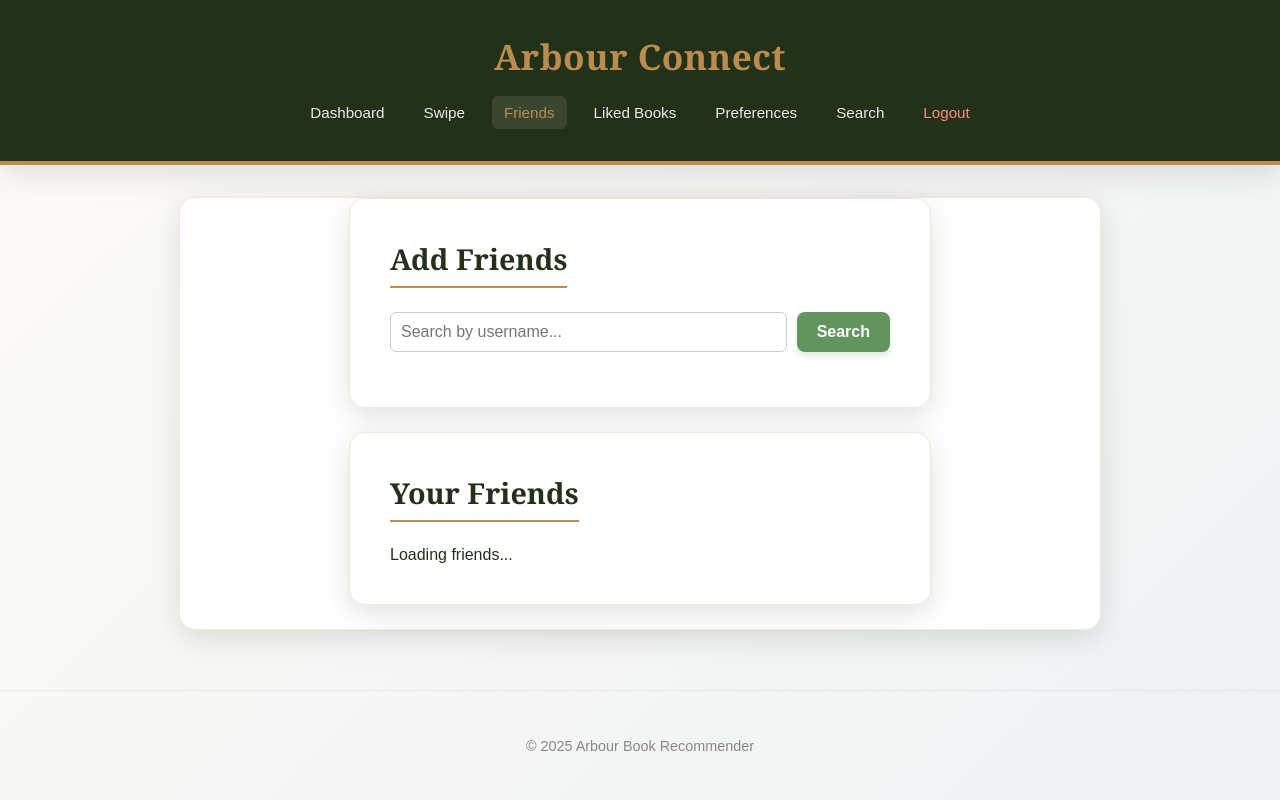
After one commit to X-14/arbour-book-swiper, a Flask app: page /friends in a window 1280 px wide. The commit adds this page. Run offline with Flask 3, Linux system fonts and the light colour scheme; parts of the project's set-up code (start-up, migrations or seed data) failed here and were passed over; some libraries are stand-ins or nearby versions.

Commit message:
Add Friends feature and Unlike functionality

```diff
--- a/app.py
+++ b/app.py
@@ -7,7 +7,12 @@ import numpy as np
 import sys
 import os
 
-from firebase_dal import get_user_swipes, add_user_swipe, get_user_preferences, get_user_liked_book_ids, save_user_preferences, get_user_disliked_book_ids
+from firebase_dal import (
+    get_user_swipes, add_user_swipe, get_user_preferences,
+    get_user_liked_book_ids, save_user_preferences, get_user_disliked_book_ids,
+    search_users_by_username, send_friend_request, answer_friend_request,
+    get_friend_requests, get_friends, get_friends_preferences_data, remove_user_swipe
+)
 
 # --- CONFIGURATION ---
 app = Flask(__name__)
@@ -82,7 +87,7 @@ def get_recommendations_sorted_by_preference(user_genres, history_list, limit=10
 
     return all_scores[:limit]
 
-def get_recommendation_from_model(current_book_id, history_list, user_genres=None, liked_book_ids=None, disliked_book_ids=None):
+def get_recommendation_from_model(current_book_id, history_list, user_genres=None, liked_book_ids=None, disliked_book_ids=None, friends_genres=None, friends_liked_books=None):
     """
     Finds the next unread book.
     Incorporates:
@@ -162,12 +167,22 @@ def get_recommendation_from_model(current_book_id, history_list, user_genres=Non
         if book_author in disliked_authors:
             score -= 0.15
 
-        # 6. PENALTY: Similar to Disliked Title (-10%)
         if len(title_lower) > 5:
             for d_title in disliked_titles:
                  if len(d_title) > 5 and (d_title in title_lower or title_lower in d_title):
                     score -= 0.10
                     break
+
+        # 7. Boost: Friend Recommendations (+10%)
+        # If a friend liked this book
+        if friends_liked_books and str(rec_id) in friends_liked_books:
+             score += 0.10
+
+        # 8. Boost: Friend Genre Match (+5%)
+        # If the book matches a genre your friends like (social proof)
+        if friends_genres:
+            f_genre_score = calculate_preference_score(book.get('genres', ''), friends_genres)
+            score += f_genre_score * 0.05
 
         enhanced_scores.append((rec_id, score))
 
@@ -324,8 +339,12 @@ def handle_swipe():
     # 5. GET DISLIKED BOOKS (for Penalties)
     disliked_book_ids = get_user_disliked_book_ids(user_id)
 
-    # 6. AI: Get next recommendation
-    next_book_data = get_recommendation_from_model(current_book_id, history_list, user_genres, liked_book_ids, disliked_book_ids)
+    # 6. GET FRIENDS DATA
+    friends_list = get_friends(user_id)
+    friends_genres, friends_liked_books = get_friends_preferences_data(friends_list) if friends_list else ([], [])
+
+    # 7. AI: Get next recommendation
+    next_book_data = get_recommendation_from_model(current_book_id, history_list, user_genres, liked_book_ids, disliked_book_ids, friends_genres, friends_liked_books)
 
     return jsonify(next_book_data), 200
 
@@ -336,6 +355,99 @@ def liked():
 @app.route("/search")
 def search():
     return render_template('search.html')
+
+@app.route("/friends")
+def friends():
+    return render_template('friends.html')
+
+# --- FRIENDS API ---
+
+@app.route('/api/users/search', methods=['GET'])
+def search_users_api():
+    query = request.args.get('q', '')
+    if not query:
+        return jsonify([])
+    results = search_users_by_username(query)
+    return jsonify(results)
+
+@app.route('/api/friends/request', methods=['POST'])
+def send_request_api():
+    data = request.get_json()
+    from_uid = data.get('from_uid')
+    to_uid = data.get('to_uid')
+
+    if not from_uid or not to_uid:
+        return jsonify({'error': 'Missing user IDs'}), 400
+
+    success, msg = send_friend_request(from_uid, to_uid)
+    if success:
+        return jsonify({'message': msg}), 200
+    else:
+        return jsonify({'error': msg}), 400
+
+@app.route('/api/friends/respond', methods=['POST'])
+def respond_request_api():
+    data = request.get_json()
+    request_id = data.get('request_id')
+    status = data.get('status') # 'accepted' or 'rejected'
+
+    if not request_id or status not in ['accepted', 'rejected']:
+        return jsonify({'error': 'Invalid request'}), 400
+
+    answer_friend_request(request_id, status)
+    return jsonify({'success': True}), 200
+
+@app.route('/api/friends', methods=['GET'])
+def get_friends_data():
+    user_id = request.args.get('user_id')
+    if not user_id:
+        return jsonify({'error': 'User ID required'}), 400
+
+    friends = get_friends(user_id)
+    requests = get_friend_requests(user_id)
+
+    # Enrich friend data with names (we need to fetch them)
+    # Ideally DAL should handle this but we'll do quick enrichment here or DAL
+    # Let's trust DAL gave us IDs, we need names.
+    # Actually, for MVP, we need names.
+    # Let's assume frontend will fetch details or we update DAL to return objects.
+    # The DAL `get_friends` returns IDs. We should probably update it to return objects or fetch here.
+    # Let's Update DAL or fetch here.
+    # fetching here...
+
+    friend_details = []
+    # This loop is inefficient but fine for MVP (<100 friends)
+    from firebase_dal import db # Need DB access or helper
+    users_ref = db.collection('users')
+
+    for fid in friends:
+        doc = users_ref.document(fid).get()
+        if doc.exists:
+            d = doc.to_dict()
+            friend_details.append({
+                'user_id': fid,
+                'username': d.get('username') or d.get('displayName', 'Unknown')
+            })
+
+    return jsonify({
+        'friends': friend_details,
+        'requests': requests
+    })
+
+@app.route('/api/unlike', methods=['POST'])
+def unlike_book():
+    data = request.get_json()
+    user_id = data.get('user_id')
+    book_id = data.get('book_id')
+
+    if not user_id or not book_id:
+        return jsonify({'error': 'Missing data'}), 400
+
+    success = remove_user_swipe(user_id, book_id)
+    if success:
+        return jsonify({'success': True}), 200
+    else:
+        return jsonify({'error': 'Swipe not found'}), 404
 
 def calculate_book_score(book, user_genres, liked_authors=None, liked_titles=None, avg_similarity=0.1):
     """
--- /dev/null
+++ b/static/js/friends.js
@@ -0,0 +1,154 @@
+import { initializeApp } from "https://www.gstatic.com/firebasejs/10.13.1/firebase-app.js";
+import { getAuth, onAuthStateChanged, signOut } from "https://www.gstatic.com/firebasejs/10.13.1/firebase-auth.js";
+
+const firebaseConfig = {
+    apiKey: "AIzaSyDTUuPffjD2WeQC7MDlFKBCOcRAmREjWJs",
+    authDomain: "booktinder-fb868.firebaseapp.com",
+    projectId: "booktinder-fb868",
+    storageBucket: "booktinder-fb868.firebasestorage.app",
+    messagingSenderId: "660028415634",
+    appId: "1:660028415634:web:c078752bb53502afcc904b",
+    measurementId: "G-1WB2RYS3XB"
+};
+
+const app = initializeApp(firebaseConfig);
+const auth = getAuth(app);
+
+// AUTH STATE & LOAD
+onAuthStateChanged(auth, async (user) => {
+    if (user) {
+        document.getElementById("navSwipe").href = `/recommendation?user_id=${user.uid}`;
+        loadFriendsData(user.uid);
+    } else {
+        window.location.href = "/";
+    }
+});
+
+document.getElementById("logoutBtn").addEventListener("click", () => {
+    signOut(auth).then(() => window.location.href = "/");
+});
+
+// SEARCH USERS
+document.getElementById("searchBtn").addEventListener("click", async () => {
+    const query = document.getElementById("userSearchInput").value.trim();
+    if (!query) return;
+
+    const resultsContainer = document.getElementById("searchResults");
+    resultsContainer.innerHTML = "Searching...";
+
+    try {
+        const res = await fetch(`/api/users/search?q=${encodeURIComponent(query)}`);
+        const users = await res.json();
+
+        if (users.length === 0) {
+            resultsContainer.innerHTML = "No users found.";
+            return;
+        }
+
+        const currentUser = auth.currentUser;
+
+        resultsContainer.innerHTML = users.map(u => {
+            if (currentUser && u.user_id === currentUser.uid) return ''; // Don't show self
+
+            return `
+            <div style="display: flex; justify-content: space-between; align-items: center; padding: 10px; border-bottom: 1px solid #eee;">
+                <span>${u.username}</span>
+                <button onclick="window.sendRequest('${u.user_id}')" class="btn" style="width: auto; padding: 5px 10px; font-size: 0.8rem;">Add Friend</button>
+            </div>
+            `;
+        }).join("");
+
+    } catch (e) {
+        console.error(e);
+        resultsContainer.innerHTML = "Error searching users.";
+    }
+});
+
+// SEND REQUEST
+window.sendRequest = async (toUid) => {
+    const user = auth.currentUser;
+    if (!user) return;
+
+    try {
+        const res = await fetch('/api/friends/request', {
+            method: 'POST',
+            headers: { 'Content-Type': 'application/json' },
+            body: JSON.stringify({
+                from_uid: user.uid,
+                to_uid: toUid
+            })
+        });
+
+        const data = await res.json();
+        if (res.ok) {
+            alert("Request sent!");
+        } else {
+            alert(data.error || "Failed to send request.");
+        }
+    } catch (e) {
+        alert("Error sending request.");
+    }
+};
+
+// LOAD FRIENDS & REQUESTS
+async function loadFriendsData(userId) {
+    try {
+        const res = await fetch(`/api/friends?user_id=${userId}`);
+        const data = await res.json();
+
+        // RENDER REQUESTS
+        const reqList = document.getElementById("requestsList");
+        const reqSection = document.getElementById("requestsSection");
+
+        if (data.requests && data.requests.length > 0) {
+            reqSection.style.display = 'block';
+            reqList.innerHTML = data.requests.map(r => `
+                <div style="display: flex; justify-content: space-between; align-items: center; padding: 10px; background: #fff8e1; margin-bottom: 5px; border-radius: 6px;">
+                    <span><b>${r.sender_username}</b> wants to be friends.</span>
+                    <div>
+                        <button onclick="window.respondRequest('${r.id}', 'accepted')" class="btn" style="width: auto; background: #4caf50; padding: 5px 10px; margin-right: 5px;">Accept</button>
+                        <button onclick="window.respondRequest('${r.id}', 'rejected')" class="btn" style="width: auto; background: #f44336; padding: 5px 10px;">Decline</button>
+                    </div>
+                </div>
+            `).join("");
+        } else {
+            reqSection.style.display = 'none';
+        }
+
+        // RENDER FRIENDS
+        const friendsList = document.getElementById("friendsList");
+        if (data.friends && data.friends.length > 0) {
+            friendsList.innerHTML = data.friends.map(f => `
+                <div style="padding: 10px; border-bottom: 1px solid #eee;">
+                    <span style="font-weight: 600;">${f.username}</span>
+                </div>
+            `).join("");
+        } else {
+            friendsList.textContent = "No friends yet. Search for someone above!";
+        }
+
+    } catch (e) {
+        console.error(e);
+    }
+}
+
+// RESPOND TO REQUEST
+window.respondRequest = async (reqId, status) => {
+    try {
+        const res = await fetch('/api/friends/respond', {
+            method: 'POST',
+            headers: { 'Content-Type': 'application/json' },
+            body: JSON.stringify({ request_id: reqId, status: status })
+        });
+
+        if (res.ok) {
+            // Reload
+            const user = auth.currentUser;
+            if (user) loadFriendsData(user.uid);
+        } else {
+            alert("Error responding.");
+        }
+    } catch (e) {
+        console.error(e);
+    }
+};
--- /dev/null
+++ b/templates/friends.html
@@ -0,0 +1,68 @@
+<!DOCTYPE html>
+<html lang="en">
+
+<head>
+    <meta charset="UTF-8">
+    <meta name="viewport" content="width=device-width, initial-scale=1.0">
+    <title>Friends • Arbour</title>
+    <link rel="stylesheet" href="{{ url_for('static', filename='css/arbour.css') }}">
+    <script type="module" src="{{ url_for('static', filename='js/friends.js') }}" defer></script>
+</head>
+
+<body>
+
+    <header class="brand">
+        <div class="brand__inner">
+            <h1>Arbour Connect</h1>
+            <div class="nav-bar">
+                <a href="/home">Dashboard</a>
+                <a href="#" id="navSwipe">Swipe</a>
+                <a href="/friends" class="active">Friends</a>
+                <a href="/liked">Liked Books</a>
+                <a href="/preferences">Preferences</a>
+                <a href="/search">Search</a>
+                <a href="#" id="logoutBtn" style="color: #ff8a80;">Logout</a>
+            </div>
+        </div>
+    </header>
+
+    <main>
+        <div class="container dashboard">
+
+            <!-- FRIEND REQUESTS SECTION -->
+            <div class="card section" id="requestsSection" style="display:none;">
+                <h3 class="card__title">Friend Requests</h3>
+                <div id="requestsList"></div>
+            </div>
+
+            <!-- ADD FRIEND SECTION -->
+            <div class="card section">
+                <h3 class="card__title">Add Friends</h3>
+                <div style="display: flex; gap: 10px; margin-bottom: 15px;">
+                    <input type="text" id="userSearchInput" placeholder="Search by username..."
+                        style="flex: 1; padding: 10px; border: 1px solid #ccc; border-radius: 6px;">
+                    <button id="searchBtn" class="btn" style="width: auto; padding: 0 20px;">Search</button>
+                </div>
+                <div id="searchResults"></div>
+            </div>
+
+            <!-- FRIENDS LIST SECTION -->
+            <div class="card section">
+                <h3 class="card__title">Your Friends</h3>
+                <div id="friendsList">Loading friends...</div>
+            </div>
+
+        </div>
+    </main>
+
+    <footer class="footer">
+        <p>© <span id="year"></span> Arbour Book Recommender</p>
+    </footer>
+
+    <script>
+        document.getElementById("year").textContent = new Date().getFullYear();
+    </script>
+
+</body>
+
+</html>
--- a/templates/homepage.html
+++ b/templates/homepage.html
@@ -21,6 +21,7 @@
       <div class="nav-bar">
         <a href="/home" class="active">Dashboard</a>
         <a href="#" id="navSwipe">Swipe</a>
+        <a href="/friends">Friends</a>
         <a href="/liked">Liked Books</a>
         <a href="/preferences">Preferences</a>
         <a href="/search">Search</a>
```
Also changed, not shown: firebase_dal.py (+130 -0 lines), templates/liked.html (+31 -0 lines).
